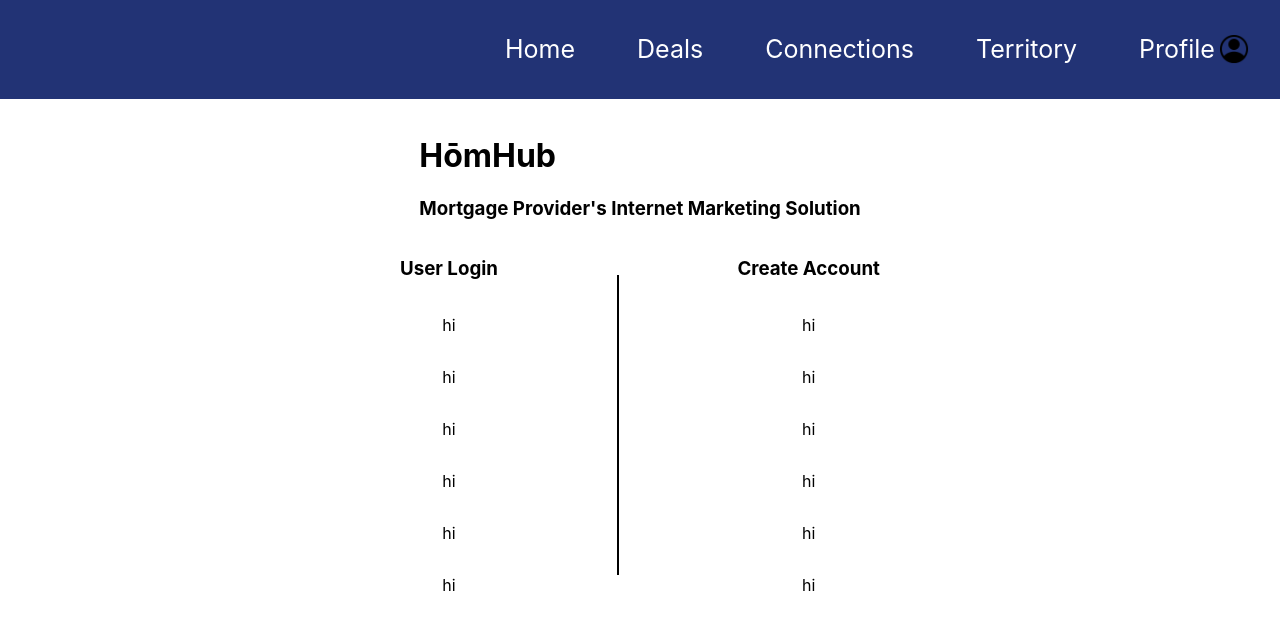
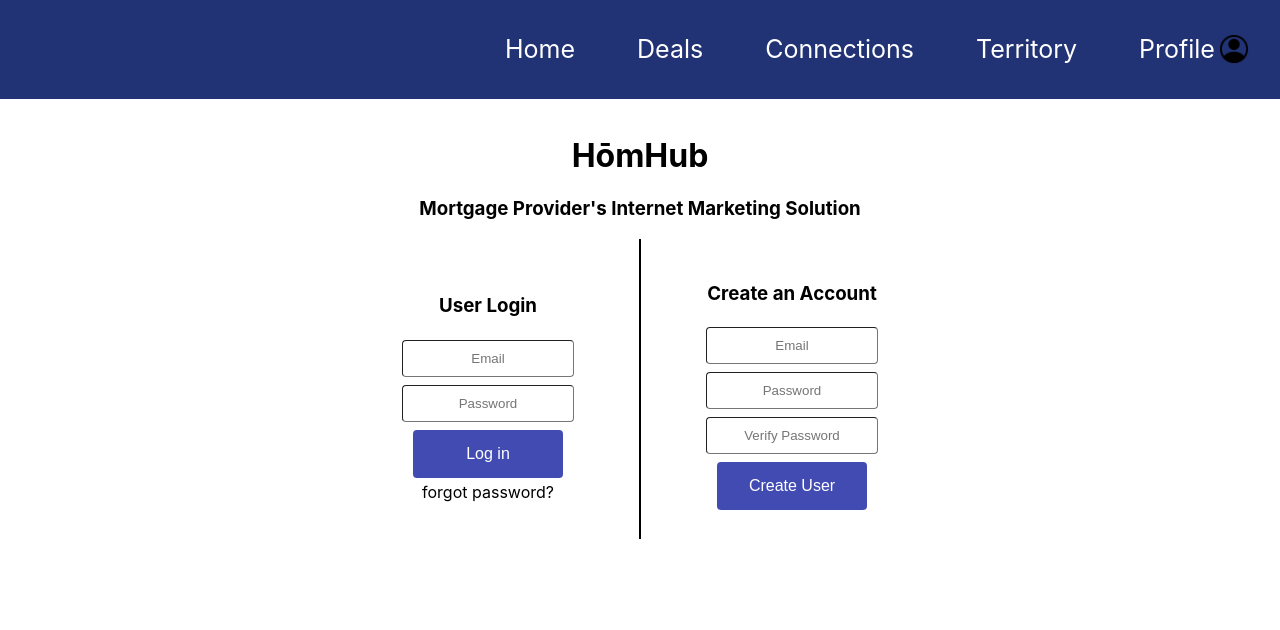
Before and after one commit to Hombaez/roseate-spoonbill-frontend, a React (Create React App) app: page / in a window 1280 px wide. Shown: the top 630 px of the page. Built offline with nearby package versions, Linux system fonts and the light colour scheme.

Commit message:
formatting for page positioning

```diff
--- a/src/components/LogIn.css
+++ b/src/components/LogIn.css
@@ -3,6 +3,10 @@
   flex-direction: column;
   justify-content: center;
   align-items: center;
+}
+
+.LogIn .header {
+  text-align: center;
 }
 
 .LogIn .login_info {
@@ -31,3 +35,14 @@
   justify-content: center;
   align-items: center;
 }
+
+.LogIn .input_styling {
+  color: black;
+  border-width: 1px;
+  padding: 10px;
+  text-align: center;
+  margin: 4px 2px;
+  cursor: pointer;
+  width: 150px;
+  border-radius: 4px;
+}
--- a/src/components/LogIn.js
+++ b/src/components/LogIn.js
@@ -1,6 +1,8 @@
 import "./LogIn.css";
 
 import React from "react";
+
+import PrimaryButton from "./UI/buttons/PrimaryButton";
 
 function LogIn() {
   return (
@@ -14,24 +16,57 @@ function LogIn() {
           <div className="existing_user">
             <h3>User Login</h3>
 
-            <p>hi</p>
-            <p>hi</p>
-            <p>hi</p>
-            <p>hi</p>
-            <p>hi</p>
-            <p>hi</p>
+            <form
+              action="your_server_endpoint"
+              method="POST"
+              className="existing_user"
+            >
+              <input
+                type="text"
+                name="email"
+                placeholder="Email"
+                className="input_styling"
+              />
+              <input
+                type="password"
+                name="password"
+                placeholder="Password"
+                className="input_styling"
+              />
+              <PrimaryButton>Log in</PrimaryButton>
+            </form>
+            <a>forgot password?</a>
           </div>
-          <div className="line">
-            <h1></h1>
-          </div>
+          <div className="line"></div>
           <div className="create_user">
-            <h3>Create Account</h3>
-            <p>hi</p>
-            <p>hi</p>
-            <p>hi</p>
-            <p>hi</p>
-            <p>hi</p>
-            <p>hi</p>
+            <h3>Create an Account</h3>
+
+            <form
+              action="your_server_endpoint"
+              method="POST"
+              className="create_user"
+            >
+              <input
+                type="email"
+                id="email"
+                name="email"
+                placeholder="Email"
+                className="input_styling"
+              />
+              <input
+                type="password"
+                name="password"
+                placeholder="Password"
+                className="input_styling"
+              />
+              <input
+                type="password"
+                name="verify_password"
+                placeholder="Verify Password"
+                className="input_styling"
+              />
+              <PrimaryButton>Create User</PrimaryButton>
+            </form>
           </div>
         </div>
       </div>
```
